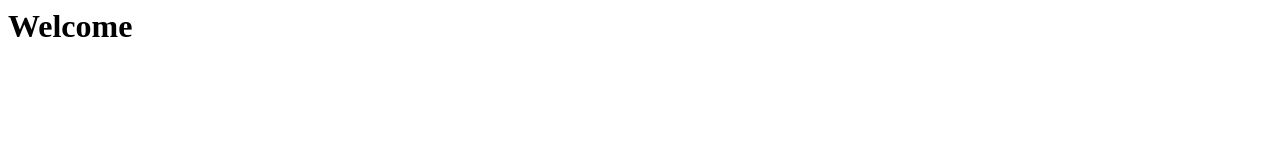
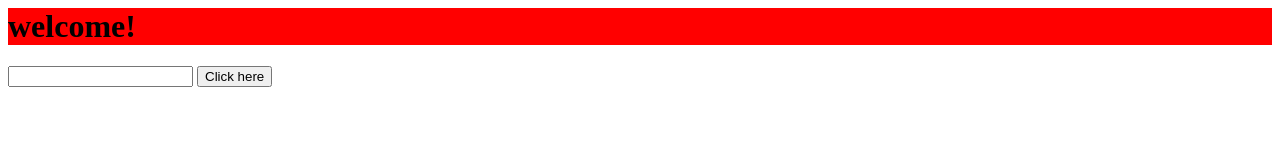
Before and after one commit to Marianna2028/TestReview2, a plain HTML site: page index.html in a window 1280 px wide. Drawn offline with Linux system fonts and the light colour scheme.

Commit message:
Add hello function and modify HTML structure
Refactor alert function and update HTML elements.

```diff
--- a/index.html
+++ b/index.html
@@ -4,14 +4,22 @@
   <title> My Website </title>
 
   <script>
-    alert('Welcome to the course')
+
+    function hello() {
+
+    alert('Welcome to the course');
+    }
+
   </script>
 
+
+</head>
   <body>
 
-    <h1> Welcome </h1>
+<h1 style = "background-color: red;" onmouseover="hello()">welcome!</h1>
+    <input type ="text" onkeypress="hello()">
+    <button onlick="hello()">Click here</button>
+  </body>
 
 
-  </body>
-</head>
 </html>
```
